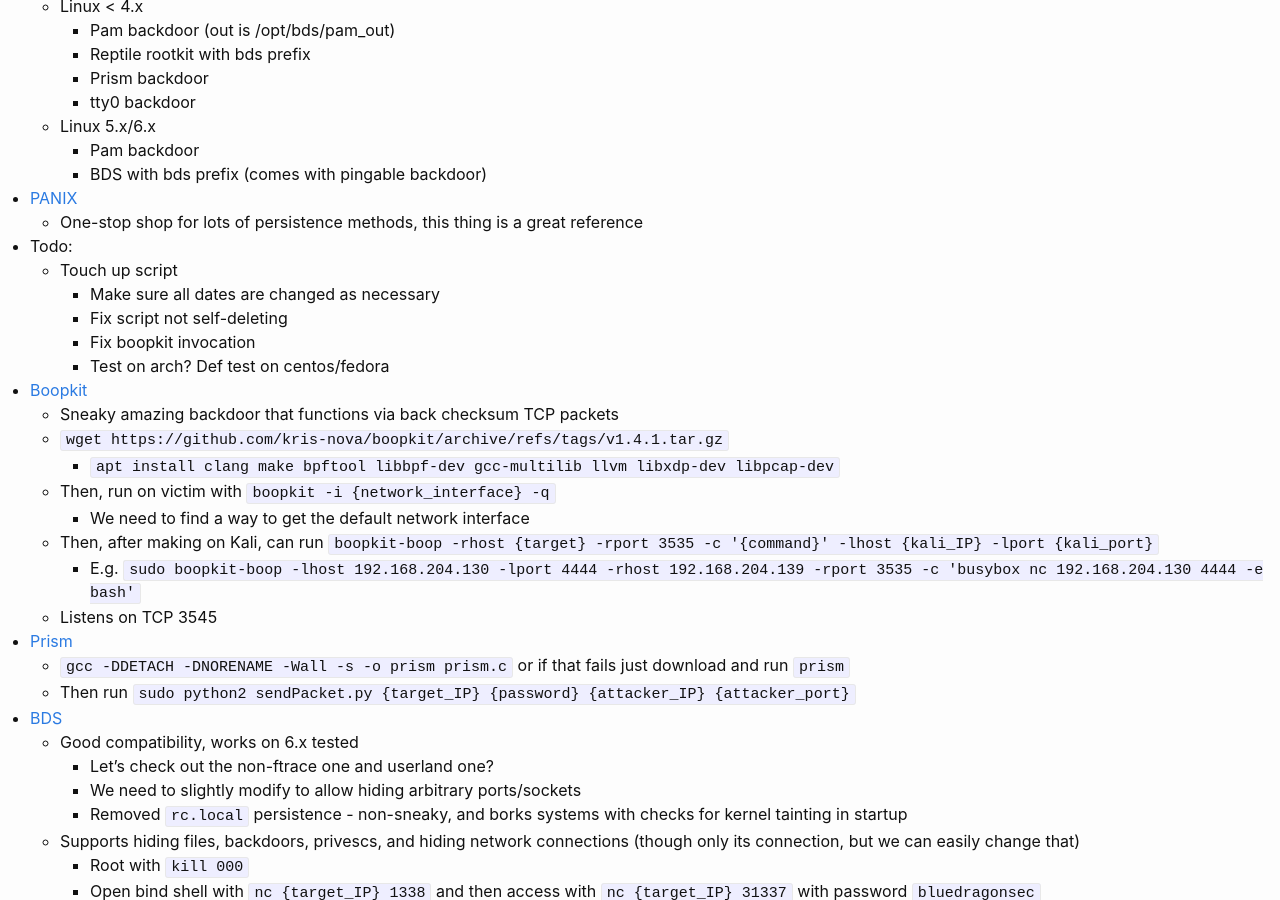
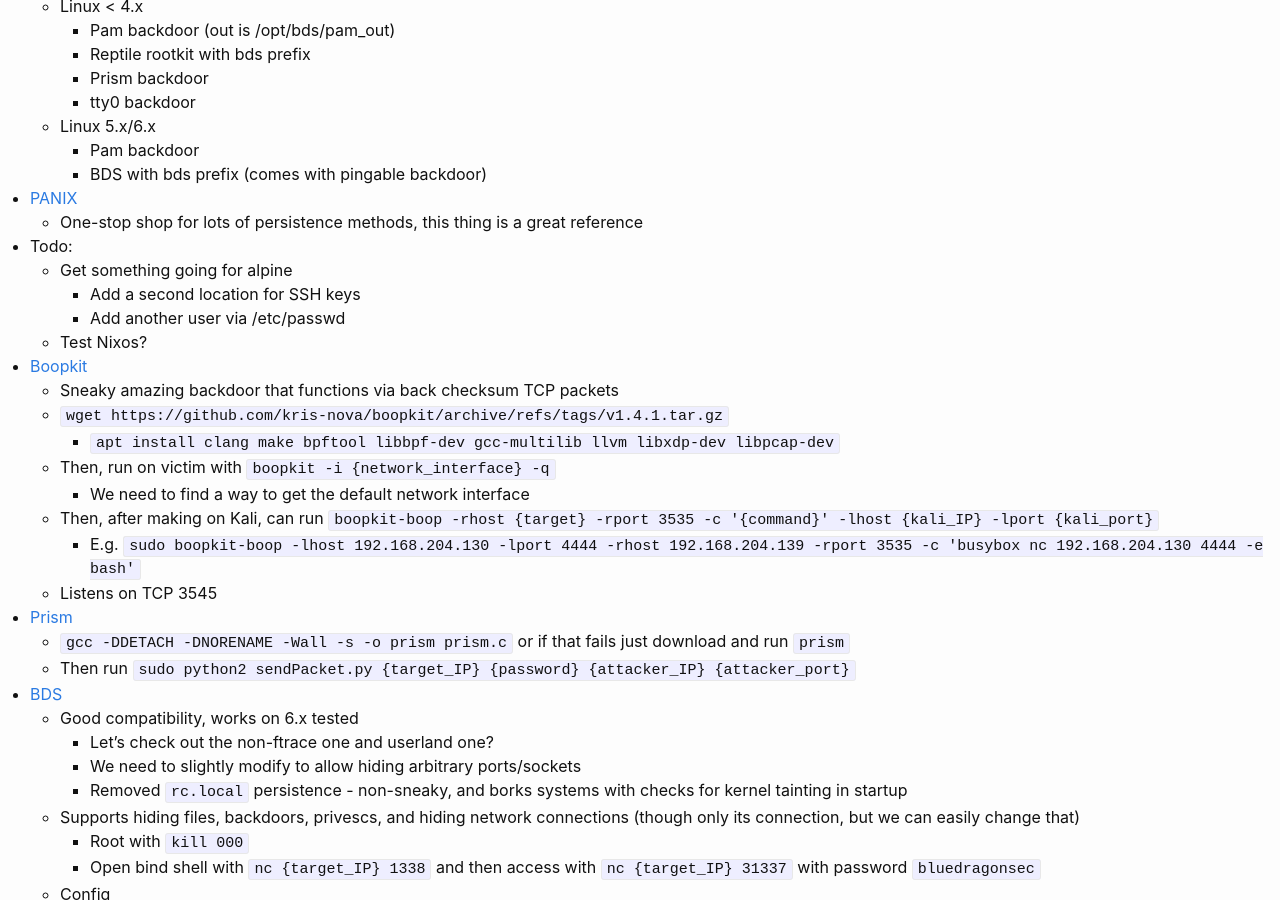
Before and after one commit to KhaelK138/KhaelK138.github.io, a Jekyll site: the page built from markdown/RedTeamingCCDC.md, in a window 1280 px wide and 900 px high, scrolled down 2104 px. Built offline with Jekyll 4.4.1, drawn with Linux system fonts in a browser that asks for light colours; our own code applies the rules of GitHub Pages for plain Markdown files.

Commit message:
update notes

```diff
--- a/markdown/RedTeamingCCDC.md
+++ b/markdown/RedTeamingCCDC.md
@@ -89,11 +89,10 @@
 - [PANIX](https://github.com/Aegrah/PANIX)
   - One-stop shop for lots of persistence methods, this thing is a great reference
 - Todo:
-  - Touch up script
-    - Make sure all dates are changed as necessary
-    - Fix script not self-deleting
-    - Fix boopkit invocation
-    - Test on arch? Def test on centos/fedora
+  - Get something going for alpine
+    - Add a second location for SSH keys
+    - Add another user via /etc/passwd
+  - Test Nixos?
 - [Boopkit](https://github.com/krisnova/boopkit)
   - Sneaky amazing backdoor that functions via back checksum TCP packets
   - `wget https://github.com/kris-nova/boopkit/archive/refs/tags/v1.4.1.tar.gz`
```
Also changed, not shown: 3 other files.
